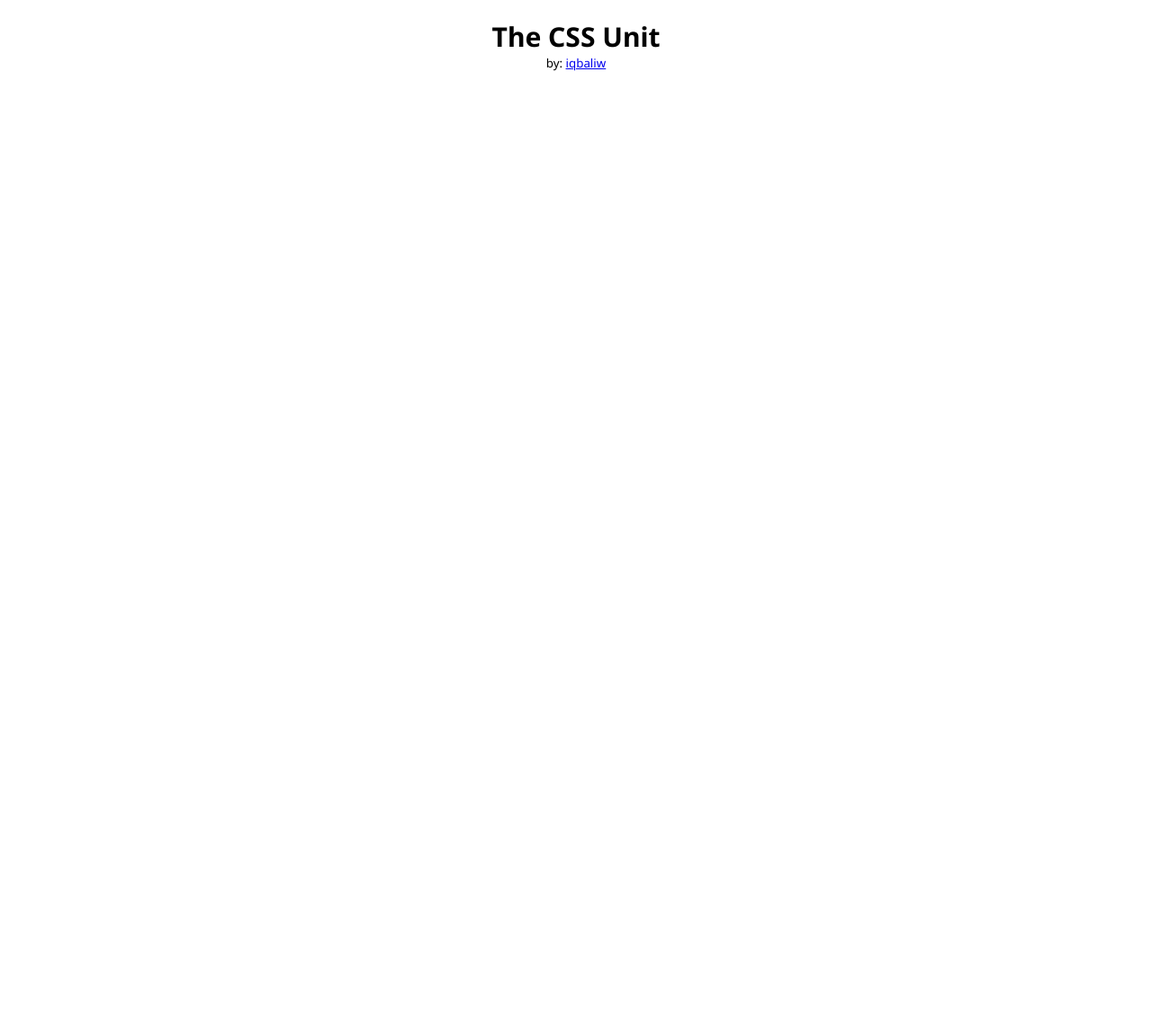
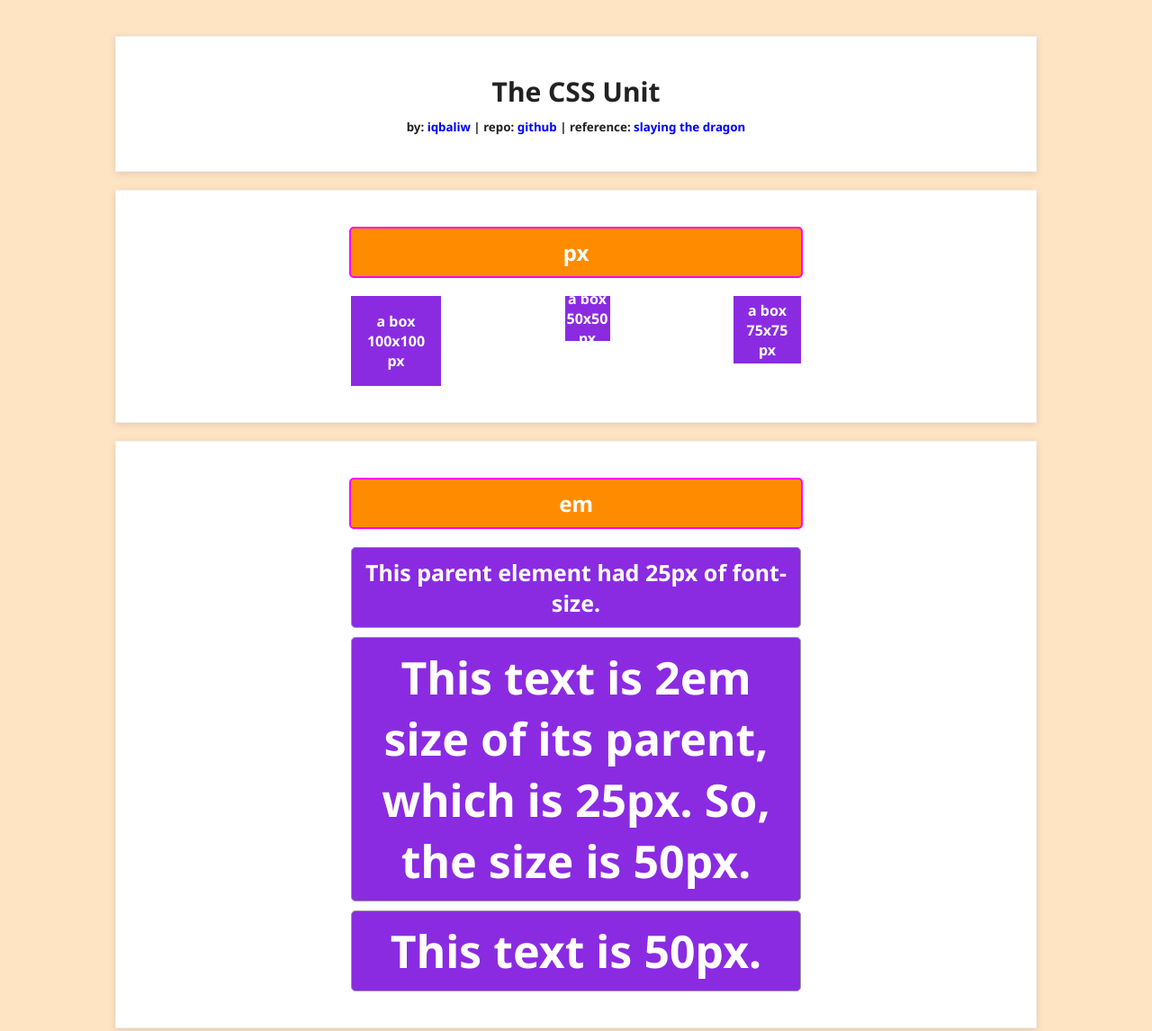
Before and after one commit to iqbaliw/css-unit, a plain HTML site: page index.html in a window 1280 px wide. Shown: the top 1146 px of the page at 90% size. Before the commit the page ends 800 px from the top, so only its background shows below. Drawn offline with Linux system fonts and the light colour scheme.

Commit message:
add elemen & style

```diff
--- a/index.html
+++ b/index.html
@@ -16,7 +16,102 @@
     <body>
         <header>
             <h1>The CSS Unit</h1>
-            <small>by: <a href="https://github.com/iqbaliw">iqbaliw</a></small>
+            <small
+                >by:
+                <a href="https://github.com/iqbaliw" target="_blank">iqbaliw</a>
+                | repo:
+                <a href="https://github.com/iqbaliw/css-unit" target="_blank"
+                    >github</a
+                >
+                | reference:
+                <a
+                    href="https://www.youtube.com/watch?v=fzZTvLmmTzM"
+                    target="_blank"
+                    >slaying the dragon</a
+                ></small
+            >
         </header>
+
+        <section id="px">
+            <div class="header mb10 border-radius-5px">
+                <h2>px</h2>
+            </div>
+            <div class="content">
+                <div class="box">a box 100x100<br />px</div>
+                <div class="box2">a box 50x50<br />px</div>
+                <div class="box3">a box 75x75<br />px</div>
+            </div>
+        </section>
+
+        <section id="em">
+            <div class="header mb10 border-radius-5px">
+                <h2>em</h2>
+            </div>
+            <div class="content">
+                <p class="border-radius-5px para1 grey-border p10 mb10">
+                    This parent element had 25px of font-size.
+                </p>
+                <p class="border-radius-5px para2 grey-border p10 mb10">
+                    This text is 2em size of its parent, which is 25px. So, the
+                    size is 50px.
+                </p>
+                <p class="border-radius-5px para3 grey-border p10">
+                    This text is 50px.
+                </p>
+            </div>
+        </section>
+
+        <section id="rem">
+            <div class="header mb10 border-radius-5px">
+                <h2>rem</h2>
+            </div>
+            <div class="content">
+                <p class="border-radius-5px para1 grey-border p10 mb10">
+                    This root html element had 20px of font-size.
+                </p>
+                <p class="border-radius-5px para2 grey-border p10 mb10">
+                    This text is 0.5rem size of root html element, which is
+                    20px. So, the size is 10px.
+                </p>
+                <p class="border-radius-5px para3 grey-border p10">
+                    This text is 10px.
+                </p>
+            </div>
+        </section>
+
+        <section id="vh">
+            <div class="header mb20 border-radius-5px">
+                <h2>vh</h2>
+            </div>
+            <div class="content border-radius-5px p10">
+                <p>This box has 50vh of height</p>
+            </div>
+        </section>
+
+        <section id="vw">
+            <div class="header mb20 border-radius-5px">
+                <h2>vw</h2>
+            </div>
+            <div class="content border-radius-5px">
+                <p>This box has 50vw of width</p>
+            </div>
+        </section>
+
+        <section id="ch" class="mb40">
+            <div class="header mb20 border-radius-5px">
+                <h2>ch</h2>
+            </div>
+            <div class="content border-radius-5px p10">
+                <p>
+                    Lorem ipsum dolor, sit amet consectetur adipisicing elit.
+                    Eos doloribus architecto culpa dignissimos dolorum.
+                    Inventore alias odio minus labore perspiciatis suscipit
+                    fugit? Corrupti, suscipit molestias? In necessitatibus
+                    dolorem error quibusdam quo est ut tenetur quia aut beatae,
+                    quisquam pariatur blanditiis inventore sequi. Aut ipsa,
+                    eveniet alias accusamus reiciendis quidem illo.
+                </p>
+            </div>
+        </section>
     </body>
 </html>
--- a/style.css
+++ b/style.css
@@ -10,19 +10,208 @@ html {
 body {
     font-family: "Noto Sans", sans-serif;
     font-size: 0.8rem;
+    color: #222;
+    background-color: bisque;
+}
+
+a {
+    text-decoration: none;
+    color: blue;
+}
+
+header,
+#px,
+#em,
+#rem,
+#vh,
+#vw,
+#ch {
+    display: flex;
+    flex-direction: column;
+    justify-content: center;
+    align-items: center;
+    margin: auto;
+    max-width: 1024px;
+    text-align: center;
+    background-color: white;
+}
+
+header,
+#px,
+#em,
+#rem,
+#vh,
+#vw,
+#ch {
+    margin-top: 20px;
+    margin-bottom: 20px;
+    padding: 40px 20px;
+    box-sizing: border-box;
 }
 
 header {
-    display: flex;
-    flex-direction: column;
-    justify-content: center;
-    margin: auto;
-    max-width: 1024px;
-    text-align: center;
-    margin-top: 20px;
-    margin-bottom: 20px;
+    margin-top: 40px;
 }
 
 header h1 {
     font-size: 1.5rem;
+    margin-bottom: 10px;
 }
+
+header small {
+    font-weight: 700;
+}
+
+.header {
+    background-color: darkorange;
+    color: white;
+}
+
+.header,
+.content {
+    width: 500px;
+}
+
+header,
+#px,
+#em,
+#rem,
+#vh,
+#vw,
+#ch {
+    box-shadow: rgba(99, 99, 99, 0.2) 0px 2px 8px 0px;
+    border: 1px solid #f1f1f1;
+}
+
+#px .header,
+#em .header,
+#rem .header,
+#vh .header,
+#vw .header,
+#ch .header {
+    border: 2px solid magenta;
+    padding: 10px 0;
+}
+
+#px .content,
+#em .content,
+#rem .content,
+#vh .content,
+#vw .content,
+#ch .content {
+    padding: 10px 10px 0px 10px;
+    display: flex;
+    flex-direction: row;
+    justify-content: space-between;
+}
+
+#px .content .box,
+#px .content .box2,
+#px .content .box3 {
+    font-weight: 700;
+    display: flex;
+    align-items: center;
+    color: white;
+    background-color: blueviolet;
+}
+
+#px .content .box {
+    width: 100px;
+    height: 100px;
+}
+
+#px .content .box2 {
+    width: 50px;
+    height: 50px;
+}
+
+#px .content .box3 {
+    width: 75px;
+    height: 75px;
+}
+
+#em .content,
+#rem .content,
+#vw .content,
+#ch .content {
+    flex-direction: column;
+}
+
+#em .content {
+    font-size: 25px;
+}
+
+#em .content .para1,
+#em .content .para2,
+#em .content .para3,
+#rem .content .para1,
+#rem .content .para2,
+#rem .content .para3 {
+    background-color: blueviolet;
+    font-weight: bold;
+    color: white;
+}
+
+#em .content .para2 {
+    font-size: 2em;
+}
+
+#em .content .para3 {
+    font-size: 50px;
+}
+
+#rem .content .para2 {
+    font-size: 0.5rem;
+}
+
+#rem .content .para3 {
+    font-size: 10px;
+}
+
+#vh .content {
+    height: 50vh;
+    justify-content: center;
+    align-items: center;
+}
+
+#vw .content {
+    width: 50vw;
+}
+
+#ch .content {
+    width: 70ch;
+}
+
+#vh .content,
+#vw .content,
+#ch .content {
+    box-sizing: border-box;
+    background-color: blueviolet;
+    font-weight: 700;
+    color: white;
+    padding: 10px;
+}
+
+.grey-border {
+    border: 1px solid #999;
+}
+
+.border-radius-5px {
+    border-radius: 5px;
+}
+
+.p10 {
+    padding: 10px;
+}
+
+.mb10 {
+    margin-bottom: 10px;
+}
+
+.mb20 {
+    margin-bottom: 20px;
+}
+
+.mb40 {
+    margin-bottom: 40px !important;
+}
```
